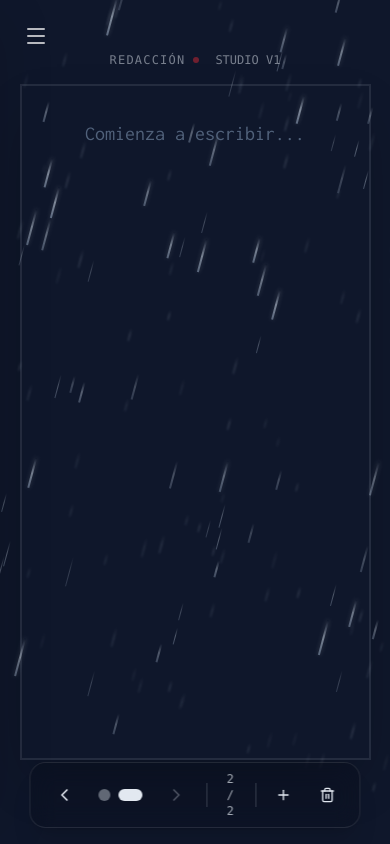
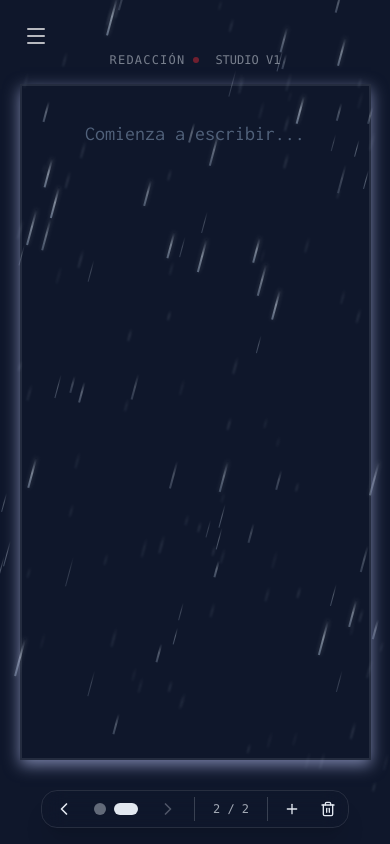
Before and after one commit to RoyNadiel/QuoteCreator, a React (Vite) app: page / in a window 390 px wide. Both pictures are taken after a click on the button 295 px from the left and 795 px from the top of the page. Built offline with nearby package versions, Linux system fonts and the light colour scheme; a web font is replaced by a local one.

Commit message:
style: responsive mejorado para móvil para la barra de navegación.

```diff
--- a/src/quote-editor/components/Canvas.tsx
+++ b/src/quote-editor/components/Canvas.tsx
@@ -193,7 +193,7 @@ function Canvas({
               scale: { type: 'tween', ease: 'easeInOut', duration: 0.2 },
               opacity: { type: 'tween', ease: 'easeInOut', duration: 0.3 },
             }}
-            className="flex flex-col items-center border-2 z-50 shadow-2xl transition-all duration-200 relative group"
+            className="flex flex-col items-center border-2 z-50 shadow-[0_5px_15px_rgba(149,157,200,0.8)] transition-all duration-200 relative group"
             style={{
               borderColor: `${pageTextColor}1a`,
               aspectRatio: aspectRatio.value,
@@ -218,7 +218,6 @@ function Canvas({
               <textarea
                 ref={textareaRef}
                 name="Quote"
-                autoFocus
                 value={currentPage.text}
                 onChange={handleTextChange}
                 placeholder="Comienza a escribir..."
--- a/src/quote-editor/components/DecorativeSidebars.tsx
+++ b/src/quote-editor/components/DecorativeSidebars.tsx
@@ -9,7 +9,7 @@ export const DecorativeSidebars = ({
 }) => (
   <>
     <div
-      className="absolute flex items-center justify-center gap-x-4 top-1/14 -translate-y-1/2 md:-left-20 md:top-1/2 md:flex md:flex-col md:gap-y-6 md:vertical-text pointer-events-none opacity-50"
+      className="absolute flex items-center justify-center gap-x-4 top-1/14 -translate-y-1/2 md:-left-24 md:top-1/2 md:flex md:flex-col md:gap-y-6 md:vertical-text pointer-events-none opacity-50"
       style={{ color }}
     >
       <div className="flex items-center gap-2">
@@ -21,7 +21,7 @@ export const DecorativeSidebars = ({
       <div className="text-xs uppercase font-mono">Studio V1</div>
     </div>
     <div
-      className="hidden absolute md:justify-center md:items-center md:gap-x-4 md:bottom-1/25 md:-translate-y-1/2 md:flex md:flex-col md:gap-y-6 md:-right-20 md:top-1/2 md:vertical-text pointer-events-none opacity-50"
+      className="hidden absolute md:justify-center md:items-center md:gap-x-4 md:bottom-1/25 md:-translate-y-1/2 md:flex md:flex-col md:gap-y-6 md:-right-24 md:top-1/2 md:vertical-text pointer-events-none opacity-50"
       style={{ color }}
     >
       <span className="text-xs uppercase font-mono tracking-widest">
--- a/src/quote-editor/components/PageNavigation.tsx
+++ b/src/quote-editor/components/PageNavigation.tsx
@@ -49,13 +49,13 @@ export const PageNavigation = ({
 
   return (
     <div
-      className="fixed bottom-4 left-1/2 -translate-x-1/2 z-40 flex items-center gap-2 px-4 py-2 bg-black/10 backdrop-blur-md rounded-2xl border border-white/10 shadow-xl transition-colors duration-300"
+      className="fixed bottom-4 left-1/2 -translate-x-1/2 z-40 flex items-center gap-2 px-2 py-1 bg-transparent backdrop-blur-md rounded-2xl border border-white/10 shadow-xl transition-colors duration-300 text-center"
       style={{ color: pageTextColor }}
     >
       <button
         onClick={() => onPageChange(currentPageIndex - 1)}
         disabled={currentPageIndex === 0}
-        className="p-2 rounded-xl hover:bg-white/10 disabled:opacity-30 disabled:hover:bg-transparent transition-all"
+        className="p-1 rounded-xl hover:bg-white/10 disabled:opacity-30 disabled:hover:bg-transparent transition-all"
         title="Página anterior"
       >
         <ChevronLeft className="w-5 h-5" />
@@ -85,7 +85,7 @@ export const PageNavigation = ({
       <button
         onClick={() => onPageChange(currentPageIndex + 1)}
         disabled={currentPageIndex === pages.length - 1}
-        className="p-2 rounded-xl hover:bg-white/10 disabled:opacity-30 disabled:hover:bg-transparent transition-all"
+        className="p-1 rounded-xl hover:bg-white/10 disabled:opacity-30 disabled:hover:bg-transparent transition-all"
         title="Página siguiente"
       >
         <ChevronRight className="w-5 h-5" />
@@ -94,7 +94,7 @@ export const PageNavigation = ({
       <div className="w-px h-6 bg-current opacity-20 mx-1" />
 
       <div
-        className="px-2 font-mono text-xs opacity-70 cursor-default select-none"
+        className="px-1 w-12 font-mono text-xs opacity-70 cursor-default select-none"
         title="Página actual / Total de páginas"
       >
         {currentPageIndex + 1} / {pages.length}
@@ -105,7 +105,7 @@ export const PageNavigation = ({
       <button
         onClick={onAddPage}
         disabled={pages.length >= 5}
-        className="p-2 justify-center cursor-pointer flex gap-1 rounded-xl hover:bg-white/10 disabled:opacity-30 disabled:hover:bg-transparent disabled:cursor-not-allowed transition-all font-medium text-sm items-center"
+        className="p-1 justify-center cursor-pointer flex gap-1 rounded-xl hover:bg-white/10 disabled:opacity-30 disabled:hover:bg-transparent disabled:cursor-not-allowed transition-all font-medium text-sm items-center"
         title={
           pages.length >= 5
             ? 'Límite de 5 páginas alcanzado'
@@ -119,7 +119,7 @@ export const PageNavigation = ({
       {pages.length > 1 && (
         <button
           onClick={() => onDeletePage(currentPageIndex)}
-          className="p-2 rounded-xl hover:bg-red-500/20 cursor-pointer text-current hover:text-red-400 transition-all ml-1"
+          className="p-1 rounded-xl hover:bg-red-500/20 cursor-pointer text-current hover:text-red-400 transition-all ml-1"
           title="Eliminar página actual"
         >
           <Trash2 className="w-4 h-4" />
--- a/src/quote-editor/components/Sidebar.tsx
+++ b/src/quote-editor/components/Sidebar.tsx
@@ -17,10 +17,7 @@ import {
   aspectRatioOptions,
 } from '../constants/options';
 import { FontPicker } from '../../design-assets/components/FontPicker';
-import type {
-  AspectRatioOption,
-  QuotePage,
-} from '../types';
+import type { AspectRatioOption, QuotePage } from '../types';
 import { getContrastColor } from '../utils/colors';
 
 export interface SidebarProps {
@@ -60,7 +57,7 @@ export const Sidebar = ({
 }: SidebarProps) => {
   return (
     <div
-      className={`fixed top-0 left-0 h-screen w-full max-w-[320px] bg-transparent backdrop-blur-md border-r border-slate-100/30 shadow-[20px_0_50px_-15px_rgba(0,0,0,0.1)] overflow-y-auto transition-all duration-500 z-40 scrollbar-hide ${
+      className={`fixed top-0 left-0 h-screen w-full max-w-2xs md:max-w-81 bg-transparent backdrop-blur-md border-r border-slate-100/30 shadow-2xs overflow-y-auto transition-all duration-500 z-40 scrollbar-hide ${
         menuOpen ? 'translate-x-0' : '-translate-x-full'
       }`}
       style={{
--- a/vite.config.ts
+++ b/vite.config.ts
@@ -5,4 +5,16 @@ import tailwindcss from "@tailwindcss/vite";
 // https://vite.dev/config/
 export default defineConfig({
   plugins: [react(), tailwindcss()],
+  build: {
+    chunkSizeWarningLimit: 1000,
+    rollupOptions: {
+      output: {
+        manualChunks: {
+          'vendor-react': ['react', 'react-dom'],
+          'vendor-utils': ['html2canvas', 'jszip', 'uuid'],
+          'vendor-animation': ['framer-motion']
+        }
+      }
+    }
+  }
 });
```
